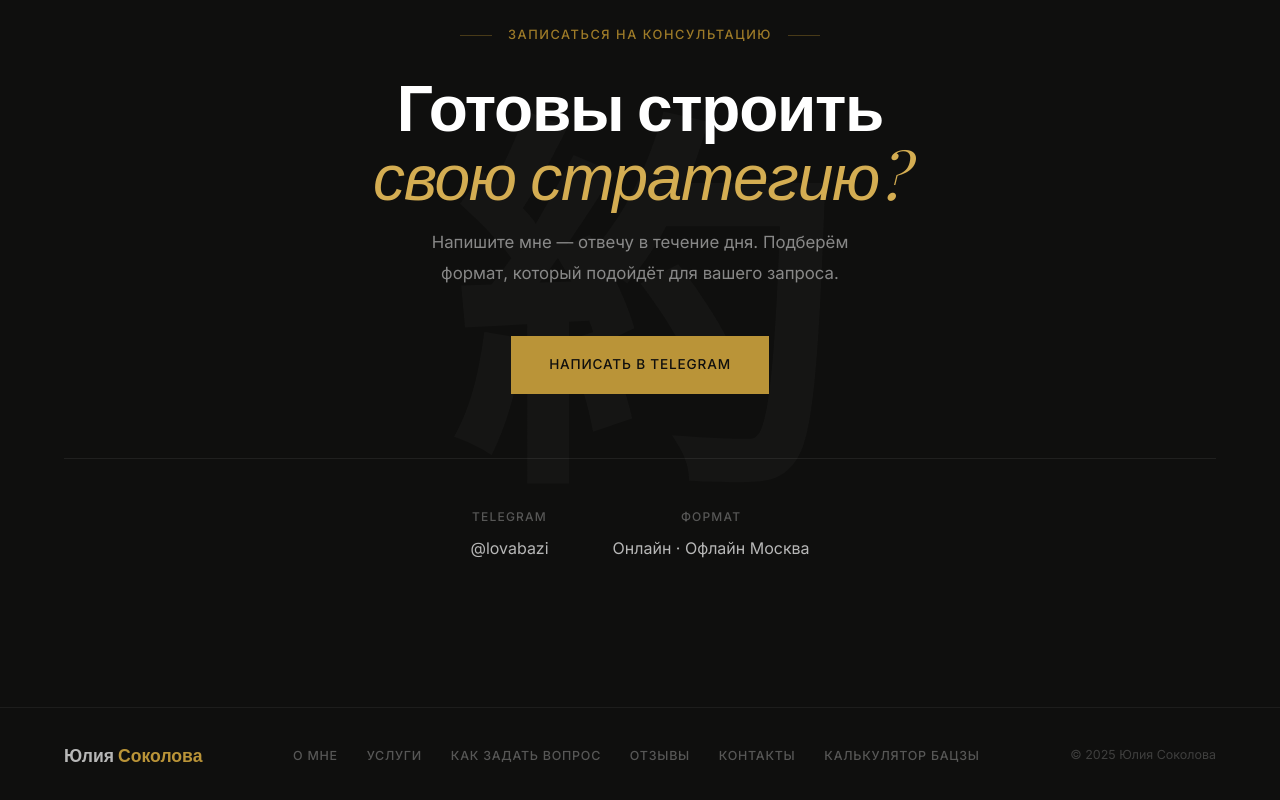
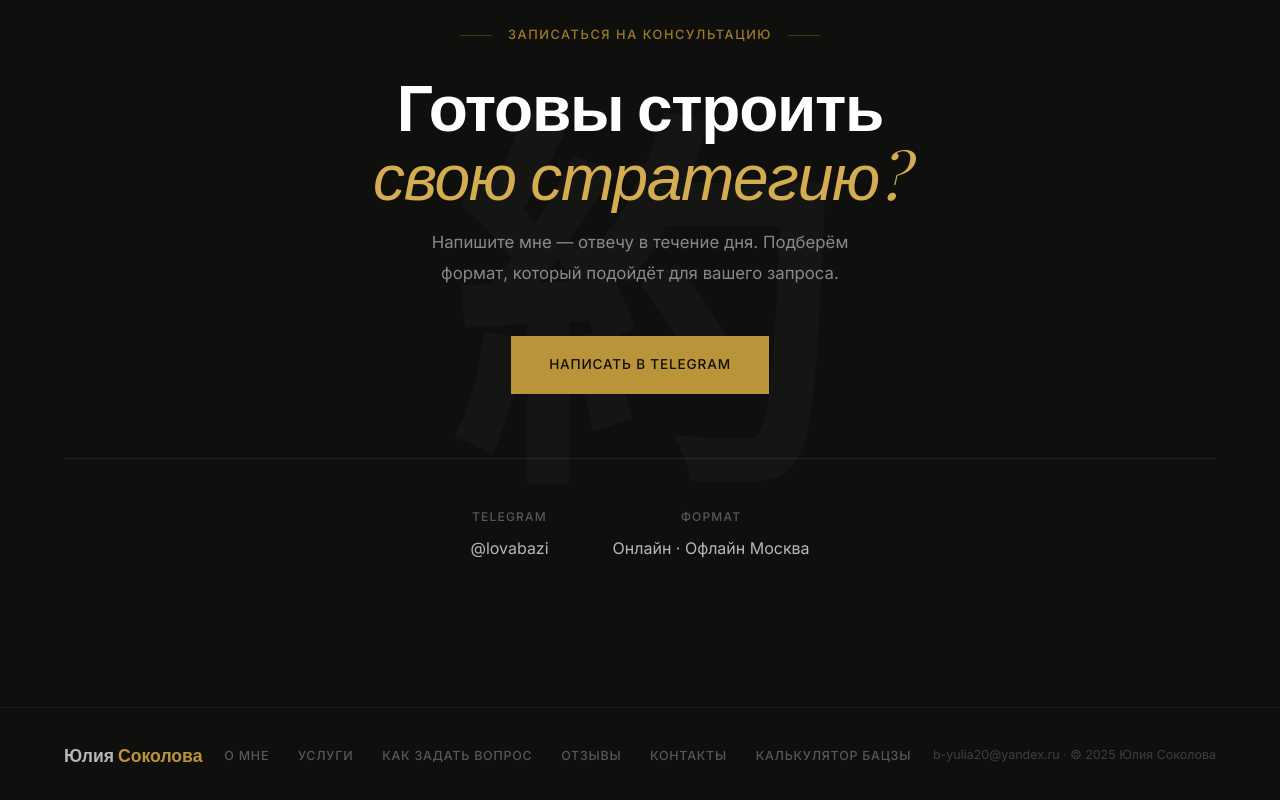
Before and after one commit to roststat/sokolova, a Next.js app: page / in a window 1280 px wide. Shown: the part 5547-6347 px from the top of the page. Built offline with nearby package versions, Linux system fonts and the light colour scheme.

Commit message:
Добавить email в подвал

```diff
--- a/src/components/Footer.tsx
+++ b/src/components/Footer.tsx
@@ -10,7 +10,10 @@ export default function Footer() {
         <li><a href="/#contact">Контакты</a></li>
         <li><a href="/bazi">Калькулятор Бацзы</a></li>
       </ul>
-      <div className="f-copy">© 2025 Юлия Соколова</div>
+      <div className="f-copy">
+        <a href="mailto:b-yulia20@yandex.ru">b-yulia20@yandex.ru</a>
+        <span> · </span>© 2025 Юлия Соколова
+      </div>
     </footer>
   );
 }
```
